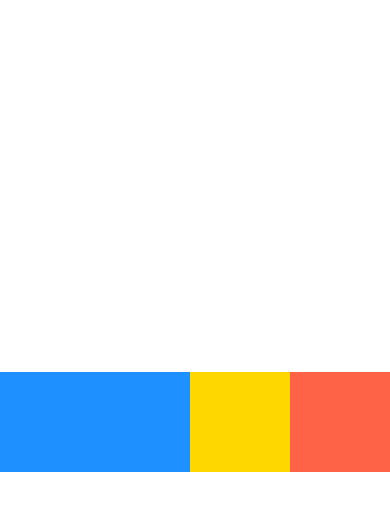
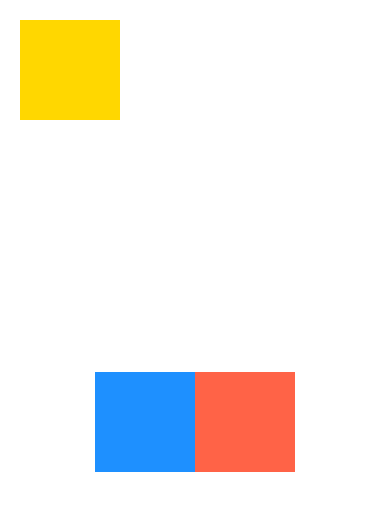
Before and after one commit to Tumeyy/DoneWithit, a React Native app: screen / in a window 390 px wide. Shown: the top 510 px of the page. Built offline with nearby package versions, Linux system fonts and the light colour scheme.

Commit message:
absolute and relative positioning fun

```diff
--- a/App.js
+++ b/App.js
@@ -13,14 +13,16 @@ export default function App() {
     }}>
       <View style={{
         backgroundColor: 'dodgerblue',
-        width: 400,
-        flex: -1,
+        width: 100,
         height: 100,
       }}/>
       <View style={{
         backgroundColor: 'gold',
         width: 100,
-        height: 100
+        height: 100,
+        top: 20,
+        left: 20,
+        position: 'absolute'
       }}/>
       <View style={{
         backgroundColor: 'tomato',
```
